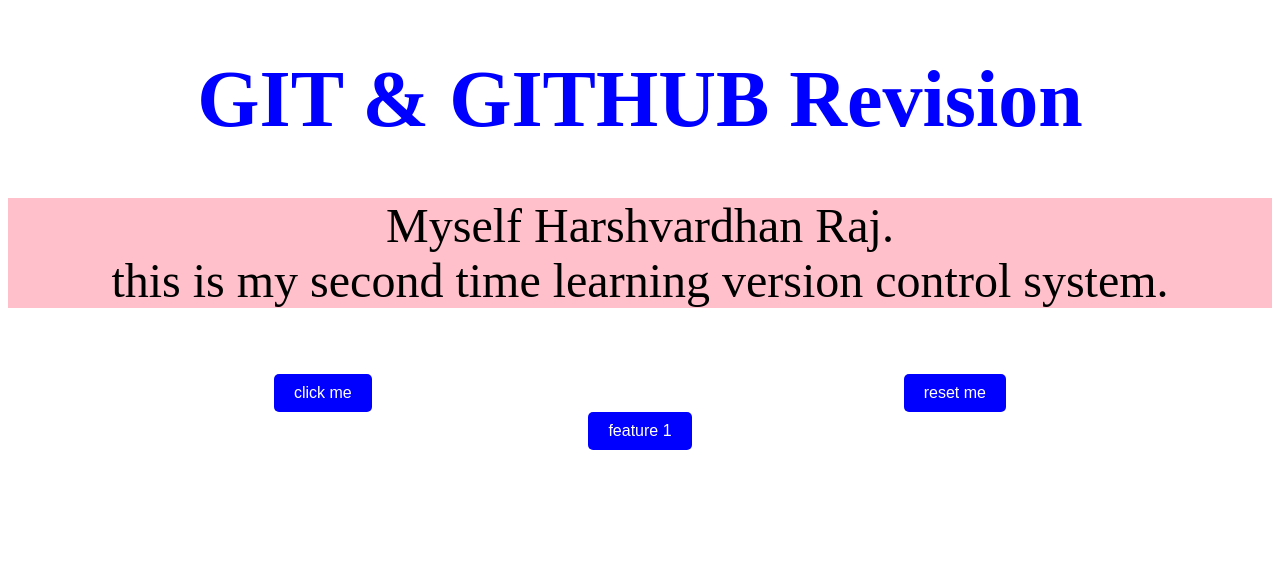
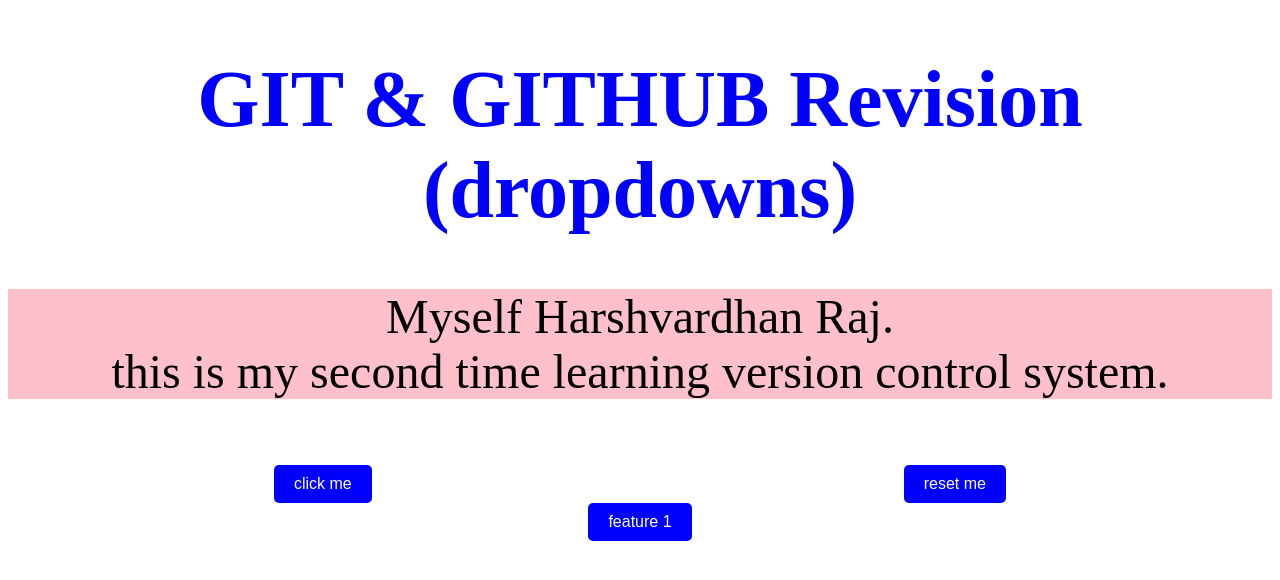
Before and after one commit to the-hvr/revision-repo, a plain HTML site: page index.html in a window 1280 px wide. Drawn offline with Linux system fonts and the light colour scheme.

Commit message:
add dropdowns in h1

```diff
--- a/index.html
+++ b/index.html
@@ -7,7 +7,7 @@
     <link rel="stylesheet" href="style.css">
 </head>
 <body>
-    <h1>GIT & GITHUB Revision</h1>
+    <h1>GIT & GITHUB Revision (dropdowns)</h1>
     <p>Myself Harshvardhan Raj. <br>   this is my second time learning version control system.</p>
 
     <br>
```
